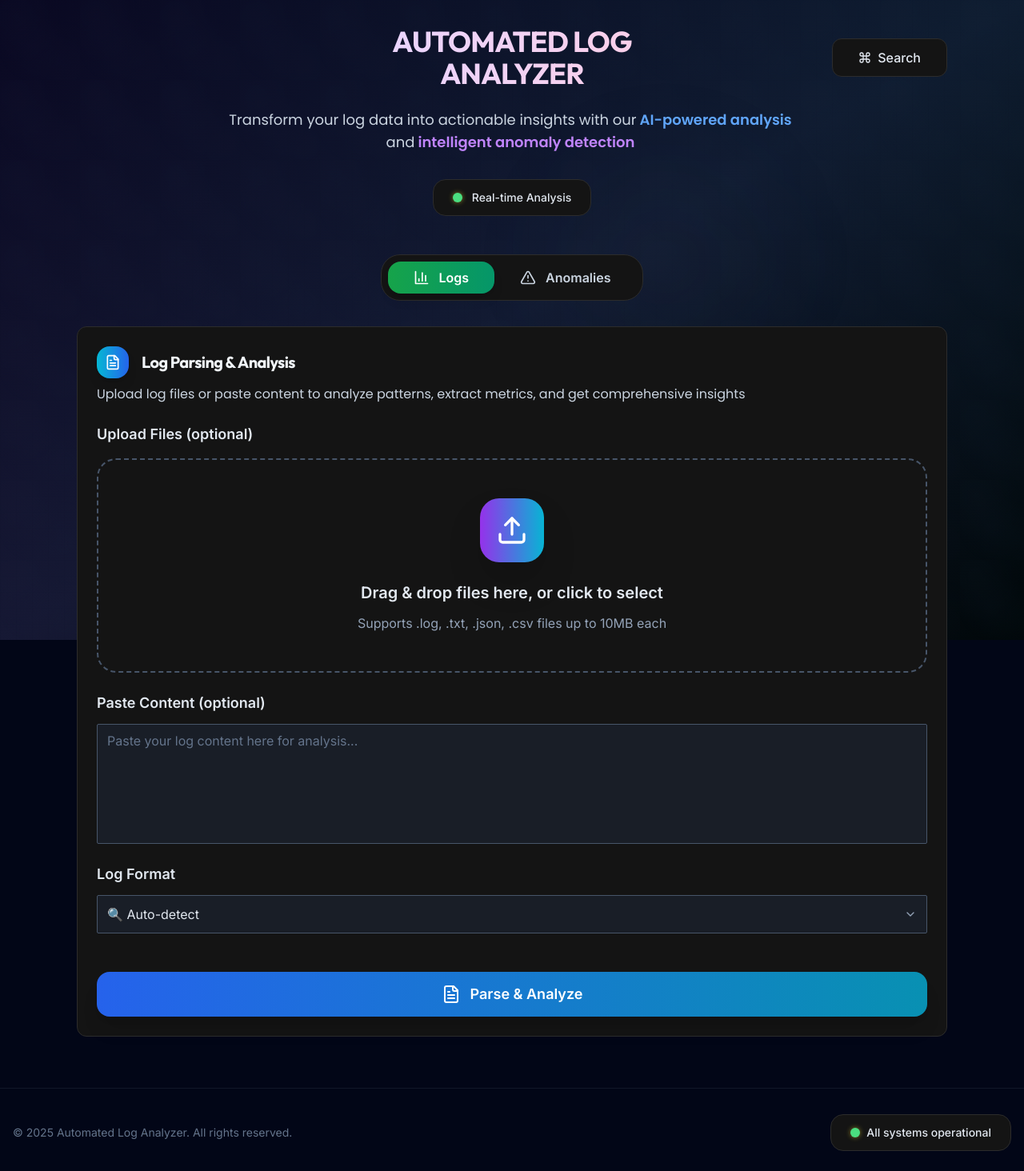
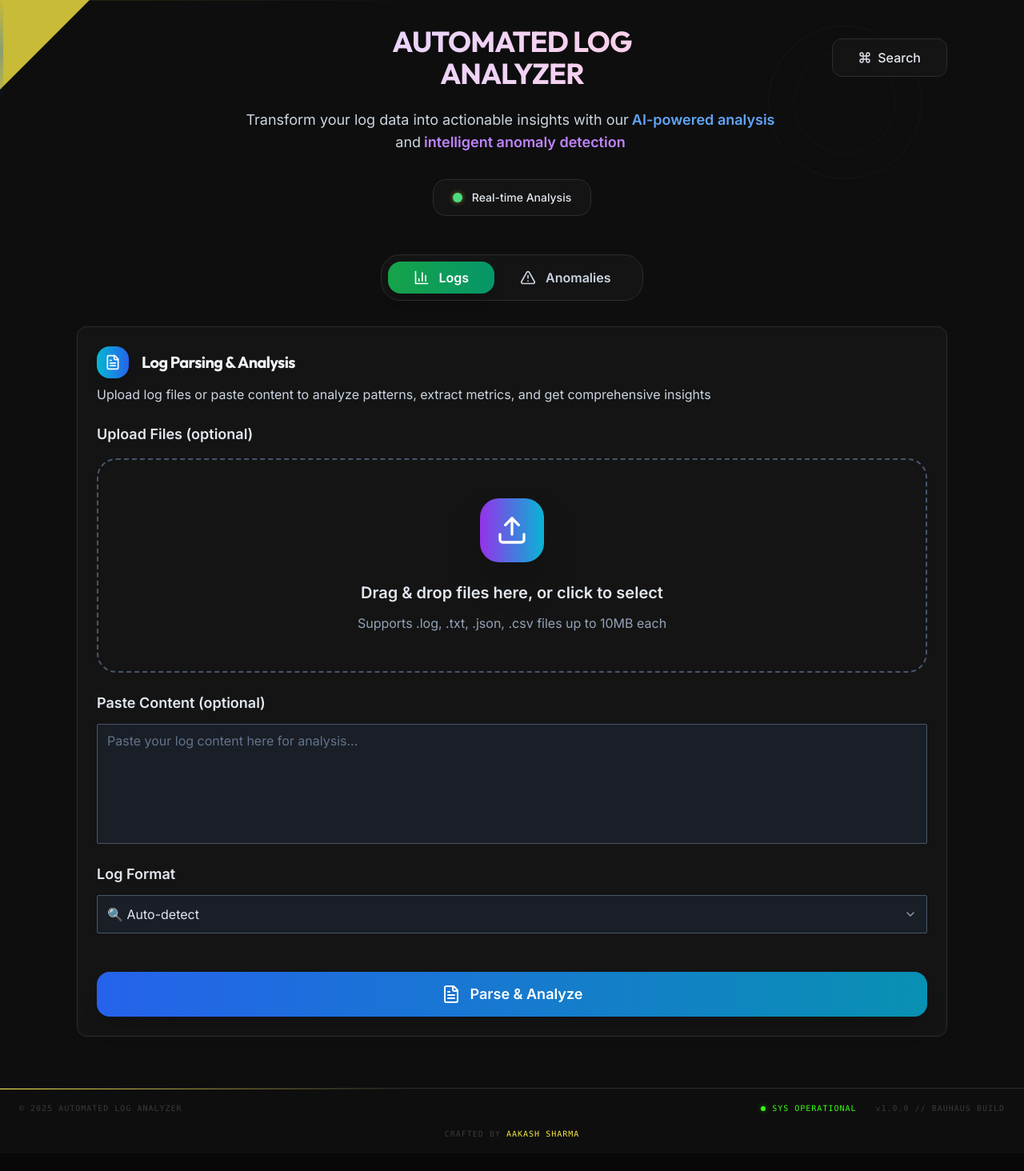
Before and after one commit to aakashsharma7/Automated-Log-Analyzer, a Next.js app: page / in a window 1280 px wide. Shown: the top 1464 px of the page at 80% size. After the commit the page ends 1442 px from the top, so only its background shows below. Built offline with nearby package versions, Linux system fonts and the light colour scheme.

Commit message:
Update root layout with Bauhaus geometric background

```diff
--- a/src/app/layout.tsx
+++ b/src/app/layout.tsx
@@ -1,15 +1,10 @@
 import type { Metadata } from 'next'
-import { Inter, Poppins, Outfit } from 'next/font/google'
+import { Inter, Outfit } from 'next/font/google'
 import './globals.css'
 import { ToastProvider } from '@/components/ui/toast'
 import { CommandPaletteProvider } from '@/components/ui/command-palette-provider'
 
 const inter = Inter({ subsets: ['latin'] })
-const poppins = Poppins({
-  subsets: ['latin'],
-  weight: ['300', '400', '500', '600', '700', '800', '900'],
-  variable: '--font-poppins'
-})
 const outfit = Outfit({
   subsets: ['latin'],
   weight: ['300', '400', '500', '600', '700', '800', '900'],
@@ -17,11 +12,15 @@ const outfit = Outfit({
 })
 
 export const metadata: Metadata = {
-  title: 'Automated Log Analyzer',
+  title: 'LOG ANALYZER // AUTOMATED INTELLIGENCE SYSTEM',
   description: 'Intelligent log analysis with AI-powered insights and anomaly detection',
   keywords: ['log analysis', 'anomaly detection', 'AI', 'monitoring', 'debugging'],
   authors: [{ name: 'Log Analyzer Team' }],
-  viewport: 'width=device-width, initial-scale=1',
+}
+
+export const viewport = {
+  width: 'device-width',
+  initialScale: 1,
 }
 
 export default function RootLayout({
@@ -31,80 +30,118 @@ export default function RootLayout({
 }) {
   return (
     <html lang="en" className="dark">
-      <body className={`${inter.className} ${poppins.variable} ${outfit.variable}`}>
+      <body className={`${inter.className} ${outfit.variable}`}>
         <ToastProvider>
           <CommandPaletteProvider customCommands={[]}>
-            <div className="min-h-screen relative overflow-hidden bg-slate-950">
-              {/* Ultra dark animated background */}
-              <div className="fixed inset-0 bg-gradient-to-br from-slate-950 via-slate-900 to-black">
-                {/* Subtle pattern overlay */}
-                <div className="absolute inset-0 opacity-30">
-                  <div className="absolute inset-0" style={{
-                    backgroundImage: `radial-gradient(circle at 20% 20%, rgba(30, 41, 59, 0.3) 0%, transparent 50%),
-                                radial-gradient(circle at 80% 80%, rgba(30, 41, 59, 0.2) 0%, transparent 50%),
-                                radial-gradient(circle at 40% 60%, rgba(15, 23, 42, 0.4) 0%, transparent 50%)`,
-                    backgroundSize: '100px 100px'
-                  }}></div>
-                </div>
-                {/* Animated gradient overlay */}
-                <div className="absolute top-0 left-0 w-full h-full bg-gradient-to-r from-blue-600/5 via-purple-600/5 to-cyan-600/5 animate-gradient-shift"></div>
-                {/* Dark mesh pattern */}
-                <div className="absolute inset-0 opacity-20" style={{
-                  backgroundImage: `linear-gradient(90deg, rgba(15, 23, 42, 0.1) 1px, transparent 1px),
-                              linear-gradient(rgba(15, 23, 42, 0.1) 1px, transparent 1px)`,
-                  backgroundSize: '20px 20px'
-                }}></div>
+
+            {/* ── Bauhaus geometric background ── */}
+            <div className="fixed inset-0 bauhaus-bg z-0 pointer-events-none">
+
+              {/* Grid already applied by .bauhaus-bg */}
+
+              {/* Yellow triangle — top-left Bauhaus accent */}
+              <div
+                className="absolute top-0 left-0 w-28 h-28 opacity-80"
+                style={{
+                  background: '#F5E642',
+                  clipPath: 'polygon(0 0, 100% 0, 0 100%)',
+                }}
+              />
+
+              {/* Red triangle — bottom-right */}
+              <div
+                className="absolute bottom-0 right-0 w-20 h-20 opacity-60"
+                style={{
+                  background: '#FF3131',
+                  clipPath: 'polygon(100% 0, 100% 100%, 0 100%)',
+                }}
+              />
+
+              {/* Bauhaus spinning circle — top right decorative */}
+              <div
+                className="absolute top-8 right-32 w-48 h-48 animate-bauhaus-spin opacity-[0.04]"
+                style={{
+                  border: '1px solid #F5E642',
+                  borderRadius: '50%',
+                }}
+              />
+              <div
+                className="absolute top-16 right-40 w-32 h-32 animate-bauhaus-spin opacity-[0.04]"
+                style={{
+                  border: '1px solid #39FF14',
+                  borderRadius: '50%',
+                  animationDirection: 'reverse',
+                  animationDuration: '14s',
+                }}
+              />
+
+              {/* Blue square — geometric mid-left accent */}
+              <div
+                className="absolute top-1/3 left-0 w-1 h-32 opacity-30"
+                style={{ background: 'linear-gradient(180deg, transparent, #0057FF, transparent)' }}
+              />
+
+              {/* Green vertical line — right side */}
+              <div
+                className="absolute bottom-1/3 right-0 w-1 h-24 opacity-20"
+                style={{ background: 'linear-gradient(180deg, transparent, #39FF14, transparent)' }}
+              />
+
+              {/* Horizontal accent line */}
+              <div
+                className="absolute top-0 left-28 right-0 h-px opacity-20"
+                style={{ background: 'linear-gradient(90deg, rgba(245,230,66,0.5), transparent 40%)' }}
+              />
             </div>
 
-              {/* Enhanced floating orbs with darker tones */}
-              <div className="fixed top-20 left-20 w-80 h-80 bg-blue-600/8 rounded-full blur-3xl animate-float-slow"></div>
-              <div className="fixed bottom-20 right-20 w-96 h-96 bg-purple-600/6 rounded-full blur-3xl animate-float-slow" style={{ animationDelay: '1.5s' }}></div>
-              <div className="fixed top-1/2 left-1/2 transform -translate-x-1/2 -translate-y-1/2 w-72 h-72 bg-cyan-600/7 rounded-full blur-3xl animate-float-slow" style={{ animationDelay: '3s' }}></div>
-              <div className="fixed top-1/4 right-1/4 w-64 h-64 bg-slate-600/5 rounded-full blur-3xl animate-float" style={{ animationDelay: '2.5s' }}></div>
-              <div className="fixed bottom-1/4 left-1/3 w-56 h-56 bg-indigo-600/6 rounded-full blur-3xl animate-float" style={{ animationDelay: '4s' }}></div>
+            {/* ── Content layer ── */}
+            <div className="relative z-10 min-h-screen flex flex-col">
+              <main className="flex-1">{children}</main>
 
-              {/* Content */}
-              <div className="relative z-10 min-h-screen flex flex-col">
-                <main className="flex-1">
-                  {children}
-                </main>
+              {/* ── Terminal status footer ── */}
+              <footer className="relative z-10 border-t border-[#2C2C2C] bg-[#0E0E0E]">
+                {/* Top accent bar */}
+                <div className="h-px w-full" style={{ background: 'linear-gradient(90deg, #F5E642 0%, transparent 40%)' }} />
 
-                {/* Footer with Status */}
-                <footer className="relative z-10 mt-auto border-t border-slate-800/50">
-                  <div className="container mx-auto px-4 py-8">
-                    <div className="flex items-center justify-between">
-                      <div className="text-slate-500 text-sm">
-                        © 2025 Automated Log Analyzer. All rights reserved.
+                <div className="px-6 py-4 flex items-center justify-between">
+                  <div className="font-mono text-[10px] text-[#3A3A3A] tracking-widest uppercase">
+                    © 2025 Automated Log Analyzer
                   </div>
-                      <div className="flex items-center gap-4">
-                        <div className="flex items-center gap-2 px-6 py-3 glass-ultra rounded-2xl border border-green-500/20">
-                          <div className="w-3 h-3 bg-green-400 rounded-full animate-pulse-glow"></div>
-                          <span className="text-sm text-slate-200 font-medium">All systems operational</span>
+
+                  <div className="flex items-center gap-6">
+                    {/* System status */}
+                    <div className="flex items-center gap-2 font-mono text-[10px] tracking-widest uppercase">
+                      <div
+                        className="w-1.5 h-1.5 rounded-full bg-[#39FF14] animate-pulse-green"
+                        style={{ boxShadow: '0 0 6px #39FF14' }}
+                      />
+                      <span className="text-[#39FF14]">SYS OPERATIONAL</span>
                     </div>
-                        {/* <div className="flex items-center gap-2 px-4 py-2 glass-premium rounded-xl">
-                      <div className="w-2 h-2 bg-blue-400 rounded-full animate-pulse"></div>
-                      <span className="text-xs text-slate-400">Dark Mode</span>
-                    </div> */}
+
+                    {/* Build info */}
+                    <div className="font-mono text-[10px] text-[#3A3A3A] tracking-widest">
+                      v1.0.0 // BAUHAUS BUILD
                     </div>
                   </div>
-                    {/* Centered Built with Heart */}
-                    <div className="mt-6 text-center">
-                      <p className="text-slate-400 text-sm">
-                        Built with <span className="text-red-500 animate-pulse">❤️</span> by{' '}
+                </div>
+
+                {/* Built by */}
+                <div className="px-6 pb-4 text-center">
+                  <p className="font-mono text-[10px] text-[#3A3A3A] tracking-widest">
+                    CRAFTED BY{' '}
                     <a
                       href="https://www.linkedin.com/in/aakash-sharma-dev/"
                       target="_blank"
                       rel="noopener noreferrer"
-                          className="text-blue-400 hover:text-blue-300 hover:underline transition-colors duration-300 hover-soft-scale inline-block"
+                      className="text-[#F5E642] hover:text-[#FF8C00] transition-colors duration-200"
                     >
-                          Aakash Sharma
+                      AAKASH SHARMA
                     </a>
                   </p>
                 </div>
-                  </div>
               </footer>
             </div>
-            </div>
+
           </CommandPaletteProvider>
         </ToastProvider>
       </body>
```
Lines whose indentation alone changed are shown as unchanged.
